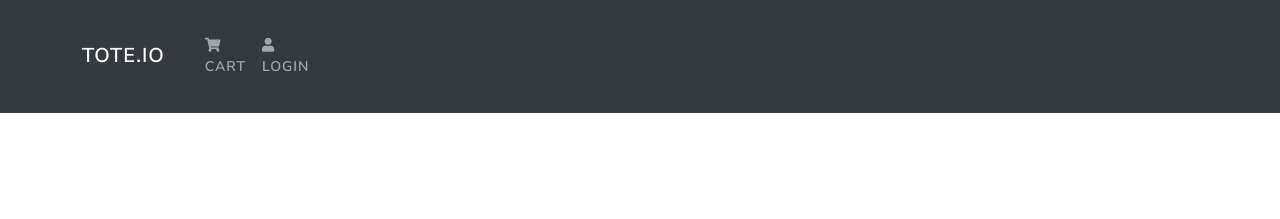
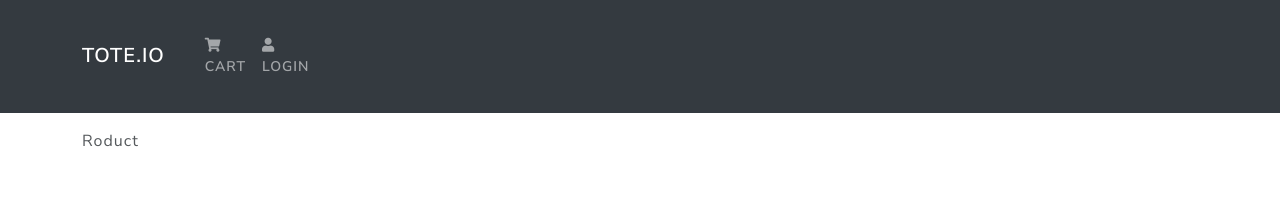
Before and after one commit to lawrencesalinas/Tote.io, a React (Create React App) app: page /products/1 in a window 1280 px wide. Shown: the top 219 px of the page. Built offline with nearby package versions, Linux system fonts and the light colour scheme.

Commit message:
added products page

```diff
--- a/src/App.js
+++ b/src/App.js
@@ -4,6 +4,7 @@ import Footer from './components/Footer'
 import Header from './components/Header'
 
 import HomeScreen from './screens/HomeScreen'
+import ProductScreen from './screens/ProductScreen'
 
 function App() {
   return (
@@ -13,6 +14,9 @@ function App() {
         <Container>
           <Routes>
           <Route path='/' element={<HomeScreen/>} />
+          <Route path='/products/:id' element={<ProductScreen/>} />
+
+
           </Routes>
         </Container>
       </main>
--- a/src/components/Product.js
+++ b/src/components/Product.js
@@ -1,23 +1,24 @@
 import React from "react";
 import { Card } from "react-bootstrap";
 import Rating from "./Rating";
+import { Link } from 'react-router-dom'
 
 //bootsrap margin and padding added
 function Product(props) {
   // console.log(props)
   return (
     <Card className="my-3 p-3 rounded">
-      <a href={`/product/${props.product._id}`}>
+      <Link href={`/product/${props.product._id}`}>
         <h3>{props.product.name}</h3>
         <Card.Img src={props.product.image} />
-      </a>
+      </Link>
 
       <Card.Body>
-        <a href={`/product/${props.product._id}`}>
+        <Link href={`/product/${props.product._id}`}>
           <Card.Title as="div">
             <strong>{props.product.name}</strong>
           </Card.Title>
-        </a>
+        </Link>
 
         <Card.Text as="div">
           <div className="my-3">
--- /dev/null
+++ b/src/screens/ProductScreen.js
@@ -0,0 +1,11 @@
+import React from 'react'
+
+function ProductScreen() {
+    return (
+        <div>
+            Roduct
+        </div>
+    )
+}
+
+export default ProductScreen
```
